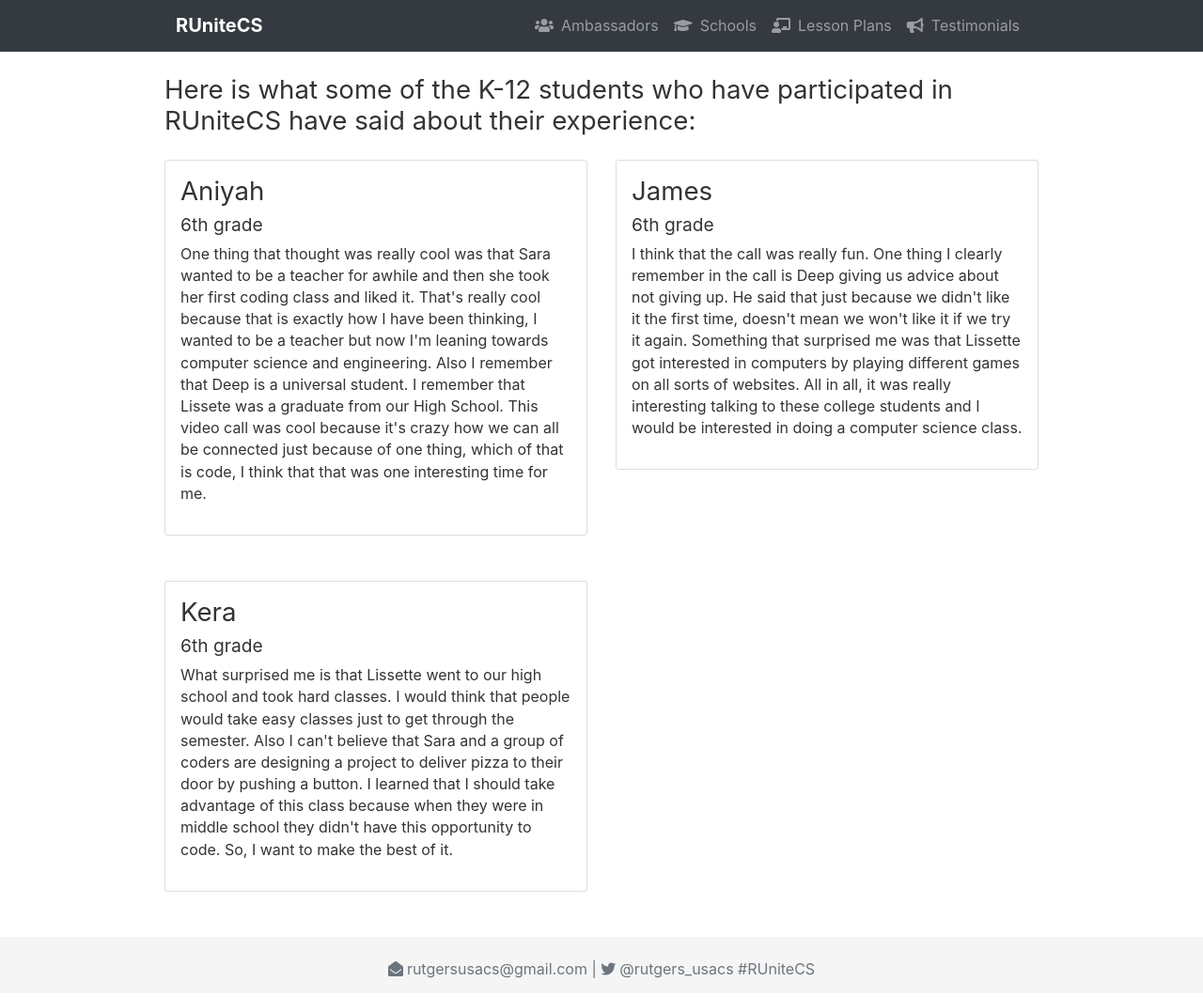
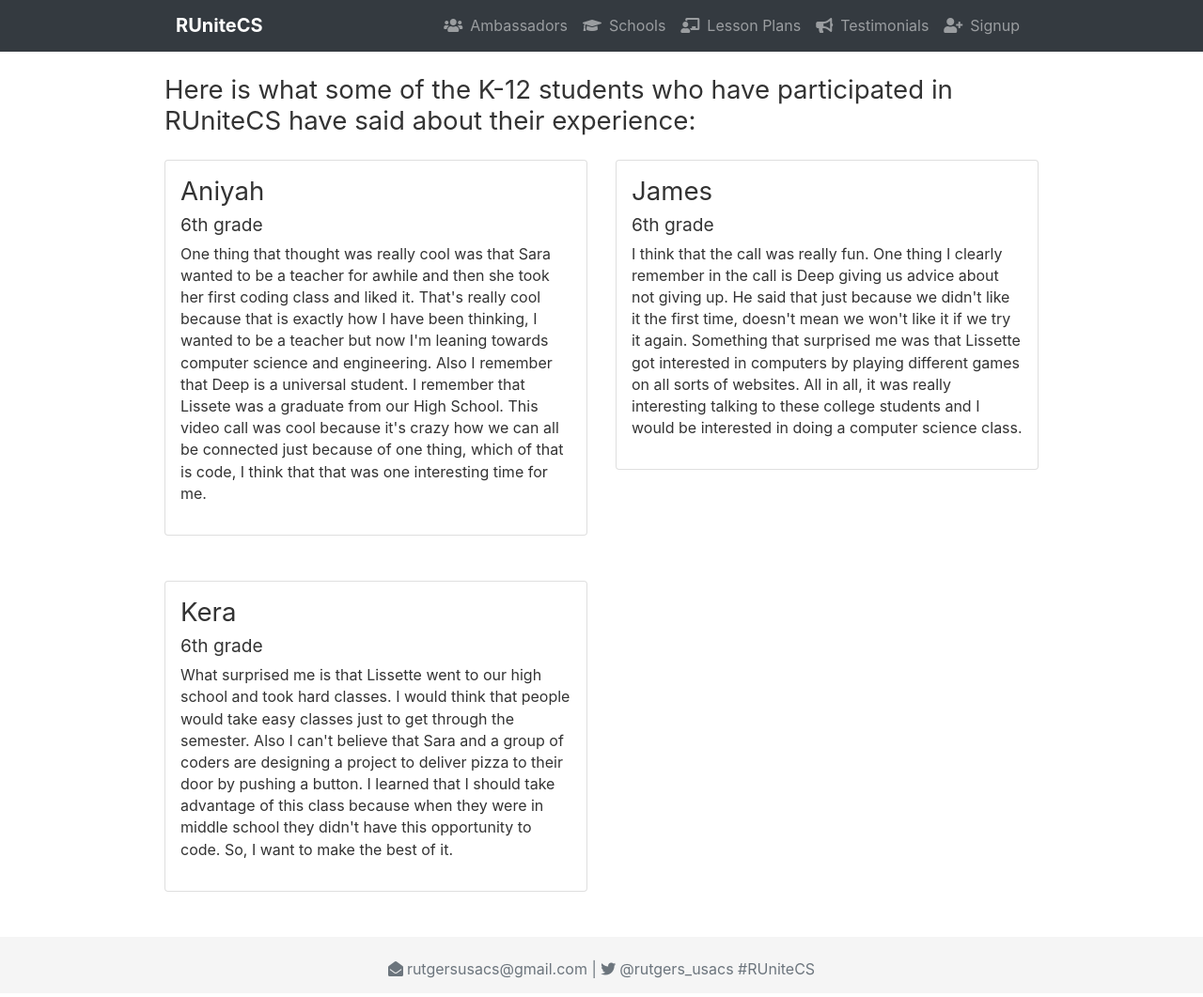
Before and after one commit to agoodkind/RUniteCS, a Jekyll site: the page built from testimonials.html, in a window 1280 px wide. Shown: the whole page at 94% size. Built offline with Jekyll 4.4.1, drawn with Linux system fonts in a browser that asks for light colours; nearby versions of some CDN libraries.

Commit message:
added sign up form

```diff
--- a/_includes/header.html
+++ b/_includes/header.html
@@ -29,14 +29,14 @@
               <span class="mr-2 fas fa-chalkboard-teacher"></span>Lesson Plans</a>
           </li>
 
-          <!-- <li class="nav-item mx-auto">
-            <a class="nav-link" href="{{ '/photos/' | prepend: site.baseurl }}">
-              <span class="mr-2 fas fa-images"></span>Photos</a>
-          </li> -->
-
           <li class="nav-item mx-auto">
             <a class="nav-link" href="{{ '/testimonials/' | prepend: site.baseurl }}">
               <span class="mr-2 fas fa-bullhorn"></span>Testimonials</a>
+          </li>
+
+          <li class="nav-item mx-auto">
+            <a class="nav-link" href="{{ '/signup/' | prepend: site.baseurl }}">
+            <span class="mr-2 fas fa-user-plus"></span>Signup</a>
           </li>
 
           {% if site.bitbucket_username %}
--- /dev/null
+++ b/signup.html
@@ -0,0 +1,6 @@
+---
+layout: default
+---
+<div>
+<iframe class="d-block mr-auto ml-auto" src="https://docs.google.com/forms/d/e/1FAIpQLSfBLqPldzoeZMTEku8UleHMJKVpqnXBUDLVRoSp0w7QS2ukfw/viewform?embedded=true" width="640" height="1353" frameborder="0" marginheight="0" marginwidth="0">Loading...</iframe>
+</div>
```
